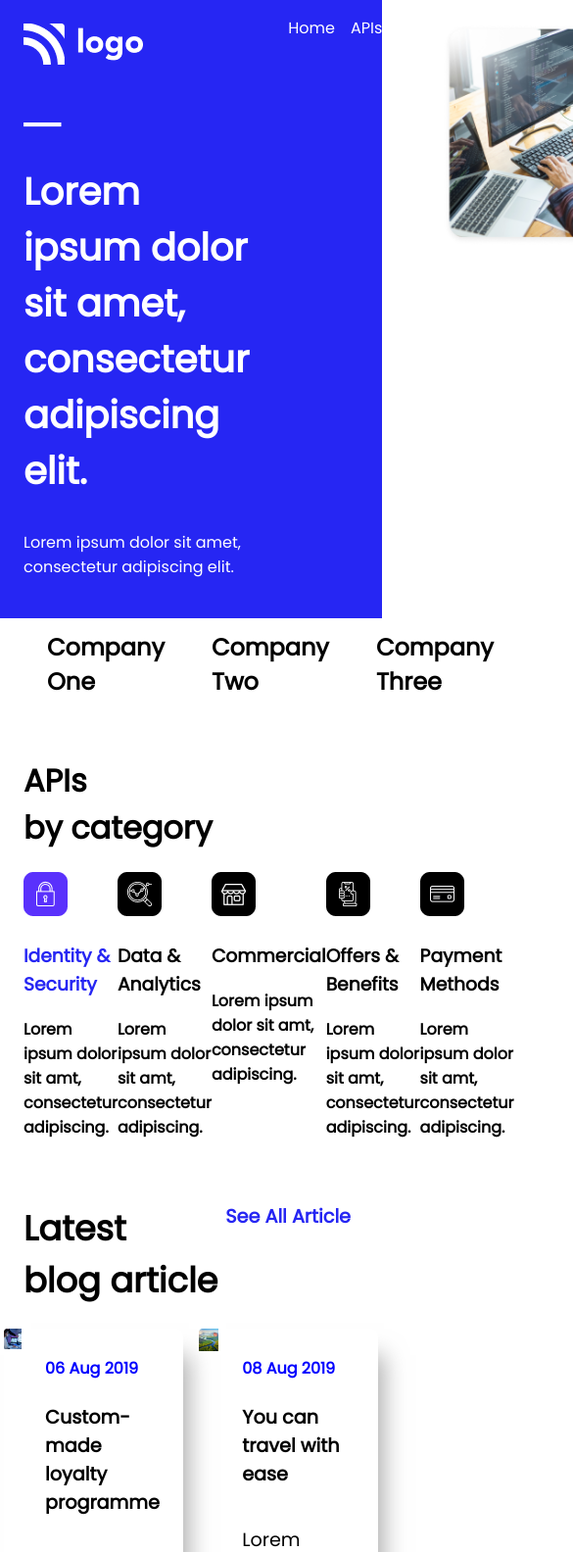
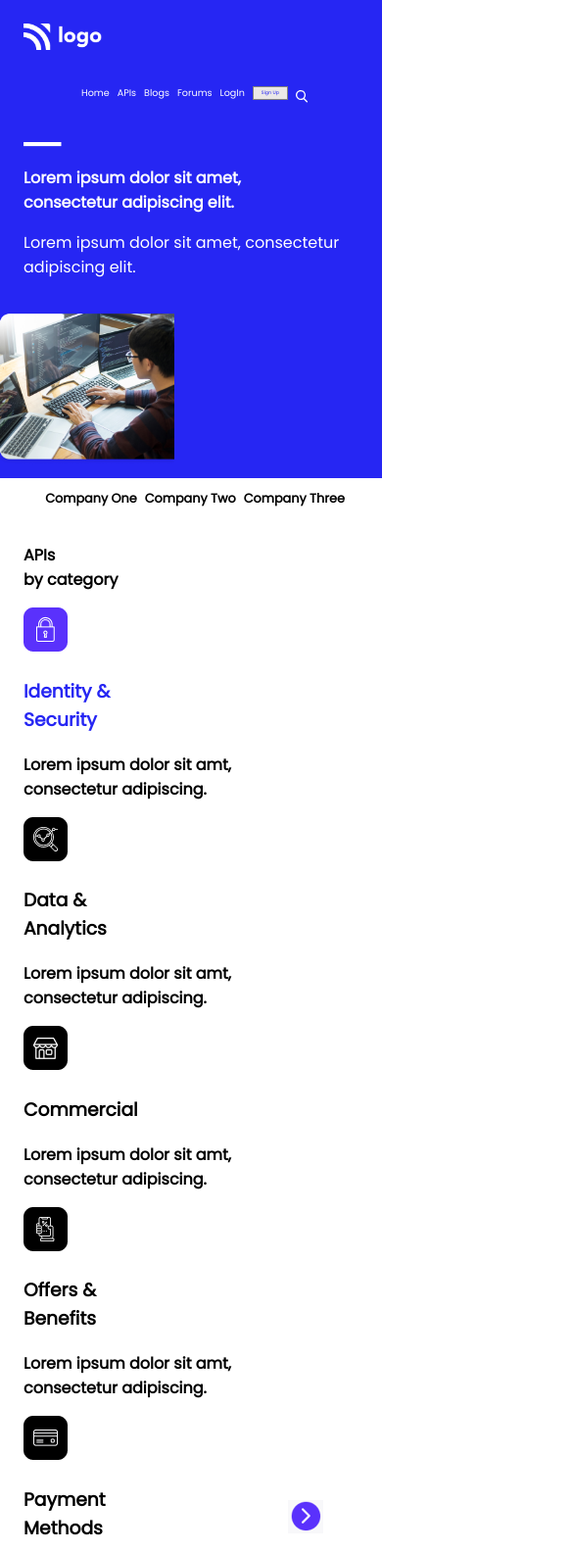
Before and after one commit to PonmuraliGIT/01_HC_PROJECT_09, a plain HTML site: page index.html in a window 390 px wide. Shown: the top 1584 px of the page at 98% size, 585 px wide, since content can reach past the window. Drawn offline with Linux system fonts and the light colour scheme.

Commit message:
Responsive Layout
Responsive Layout

```diff
--- a/style.css
+++ b/style.css
@@ -307,3 +307,134 @@ padding-left:0;
   .footer-logo{
     width:56px;
   }
+
+  @media screen and (max-width:768px) {
+    /* header {
+      grid-template-columns: 1fr;
+    } */
+    header nav{
+      display: flex;
+      flex-direction: row;
+      column-gap: 8px;
+      color:white;
+      font-size:0.6rem;
+      justify-content: center;
+      /* padding-right:24px; */
+      padding-right:0px;
+      margin-right:8px;
+      order:2;
+    }
+    .nav-item-active {
+
+      padding : 2px 8px;
+      font-size:0.3rem;
+      height:47%;
+    }
+ .hero-img {
+
+  margin-left:8px;
+ }
+    .header-image {
+      width:50%;
+      position:absolute;
+      top:0;
+      right:10%;
+    }
+    .logodiv{
+      padding:16px;
+    }
+    .logodiv img{
+      width:80px;
+    }
+    .header-text {
+      font-size:0.8rem;
+
+      padding:16px;
+    }
+    .header-text h2 {
+      font-size:1rem;
+    }
+    .companies {
+      justify-content: center;
+
+    }
+    .company-items {
+      font-size: 0.8rem;
+  }
+  .api {
+    margin:24px;
+  }
+  .api-heading {
+    font-size:1rem;
+    margin:16px 0;
+    }
+    .cards {
+    flex-wrap: wrap;
+    }
+    .blog-heading h1{
+      font-size:1.2rem;
+    }
+    .blog-cards {
+ flex-direction: column;
+ margin:0 24px;
+ gap:32px;
+    }
+
+    .faq-section,.download-section,.footer-section {
+    flex-direction: column;
+    }
+    .footer-right-logos {
+      margin:16px;
+      justify-content: flex-start;
+  }
+  }
+
+  @media screen and (max-width:400px) {
+    header{
+      padding:8px;
+      grid-template-columns: 1fr;
+    }
+    .header-image {
+      width: 50%;
+      position: relative;
+     margin-left:16px;
+  }
+  .companies {
+    justify-content: center;
+    margin-left:8px;
+    column-gap:8px;
+    font-size:0.3rem;
+  }
+  form {
+    display:flex;
+    flex-direction:column;
+  }
+  .download-email input {
+    padding: 8px 16px;
+    background-color: rgb(211, 211, 252);
+    border-radius: 24px;
+    border: none;
+    color: black;
+    font-size:0.5rem;
+    width:100%;
+    display:inline-block;
+}
+  .download-email button {
+    padding: 8px 16px;
+    background-color: rgb(41, 41, 252);
+    border-radius: 24px;
+    border: none;
+    position: absolute;
+    right: 20%;
+    color: white;
+    font-size:0.5rem;
+}
+  }
+
+  @media screen and (min-width:768px) and (max-width:1200px) {
+    .header-image {
+      width: 50%;
+
+     margin-top:24px;
+    }
+  }
```
